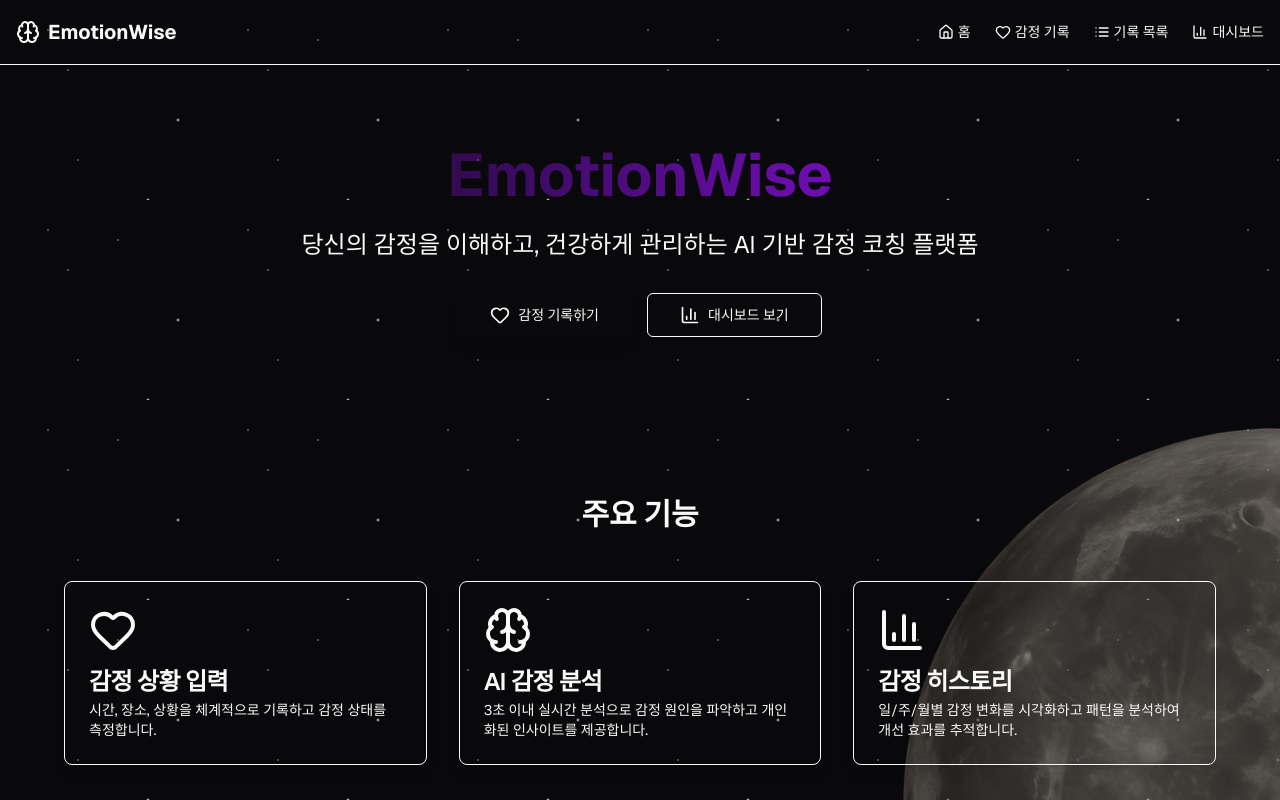
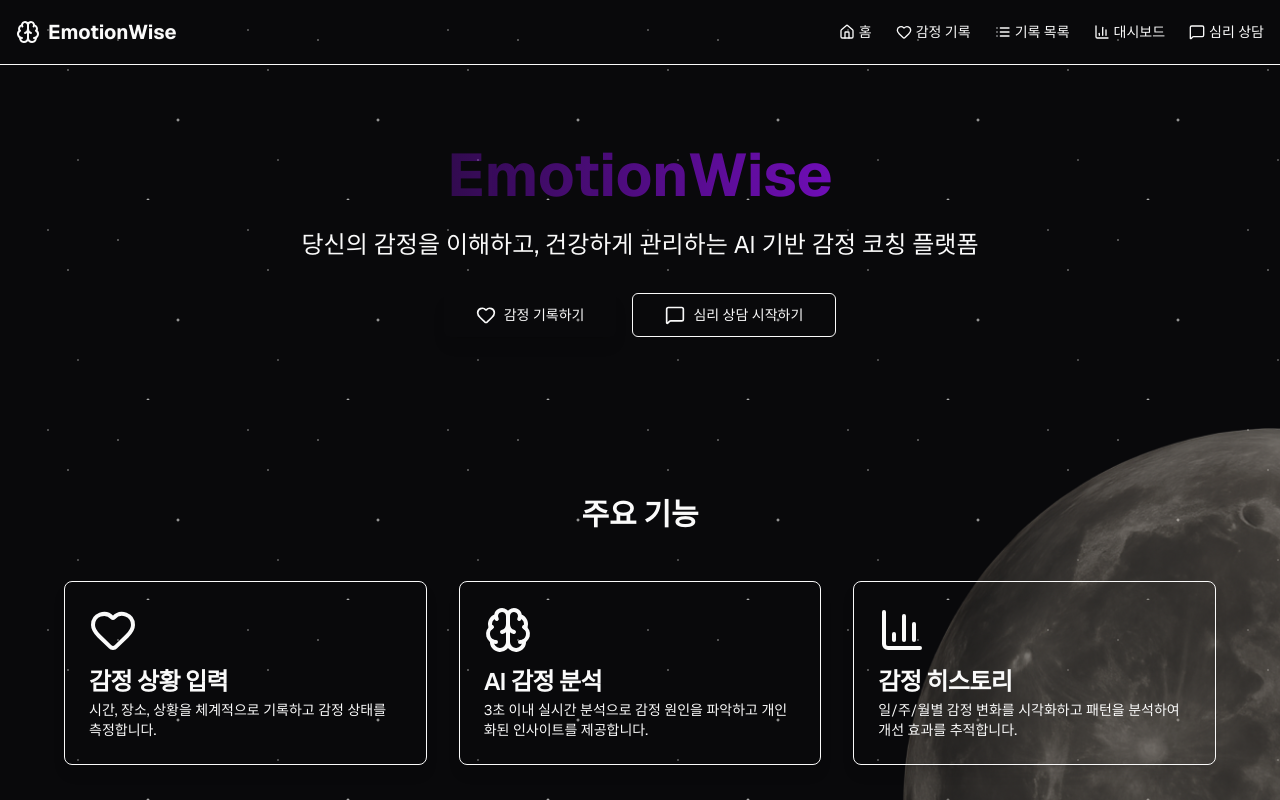
Before and after one commit to SSY1203/emotion-wise, a Next.js app: page / in a window 1280 px wide. Shown: the top 800 px of the page. Built offline with nearby package versions, Linux system fonts and the light colour scheme.

Commit message:
푸터 추가 및 반응형, 감정 기록 시 Dropdown Box 배경 추가

```diff
--- a/src/app/emotions/page.tsx
+++ b/src/app/emotions/page.tsx
@@ -181,7 +181,7 @@ export default function EmotionsPage() {
                       {person}
                       <button
                         onClick={() => handlePeopleRemove(person)}
-                        className="hover:text-destructive"
+                        className=""
                       >
                         ✕
                       </button>
@@ -202,7 +202,7 @@ export default function EmotionsPage() {
                 <SelectTrigger>
                   <SelectValue placeholder="상황 유형을 선택하세요" />
                 </SelectTrigger>
-                <SelectContent>
+                <SelectContent className="bg-black/75">
                   {situationTypes.map((type) => (
                     <SelectItem key={type} value={type}>
                       {type}
--- a/src/app/globals.css
+++ b/src/app/globals.css
@@ -71,12 +71,17 @@
   animation: fadeIn 0.5s ease-in-out forwards;
 }
 
+html,
+body {
+  height: 100%;
+}
+
 body {
   background-color: hsl(var(--background));
   color: hsl(var(--foreground));
   font-family: var(--font-geist-sans), Arial, Helvetica, sans-serif;
-  min-height: 100vh;
-  overflow: hidden; /* Hide scrollbars from star animations */
+  overflow-x: hidden; /* Remove horizontal scroll */
+  overflow-y: auto; /* Enable vertical scroll when content overflows */
 }
 
 .stars {
--- a/src/app/layout.tsx
+++ b/src/app/layout.tsx
@@ -2,6 +2,7 @@ import type { Metadata } from "next";
 import { Geist, Geist_Mono } from "next/font/google";
 import "./globals.css";
 import { Navigation } from "@/components/navigation";
+import { Footer } from "@/components/footer";
 import Image from "next/image";
 
 const geistSans = Geist({
@@ -28,7 +29,7 @@ export default function RootLayout({
   return (
     <html lang="ko" suppressHydrationWarning>
       <body
-        className={`${geistSans.variable} ${geistMono.variable} antialiased`}
+        className={`${geistSans.variable} ${geistMono.variable} antialiased flex flex-col min-h-screen`}
       >
         <div className="stars stars-animation"></div>
         <Image
@@ -39,7 +40,8 @@ export default function RootLayout({
           className="fixed bottom-[-500px] right-[-500px] w-[1000px] h-[1000px] opacity-50 z-[-1] pointer-events-none"
         />
         <Navigation />
-        <main className="fade-in relative z-10">{children}</main>
+        <main className="fade-in relative z-10 flex-grow">{children}</main>
+        <Footer />
       </body>
     </html>
   );
--- a/src/app/page.tsx
+++ b/src/app/page.tsx
@@ -12,6 +12,7 @@ import {
   Heart,
   Target,
   Users,
+  MessageSquare
 } from "lucide-react";
 import Link from "next/link";
 
@@ -34,10 +35,10 @@ export default function Home() {
                 감정 기록하기
               </Button>
             </Link>
-            <Link href="/dashboard">
+            <Link href="/chat">
               <Button size="lg" variant="outline" className="w-full sm:w-auto">
-                <BarChart3 className="mr-2 h-5 w-5" />
-                대시보드 보기
+                <MessageSquare className="mr-2 h-5 w-5" />
+                심리 상담 시작하기
               </Button>
             </Link>
           </div>
@@ -128,7 +129,7 @@ export default function Home() {
                 복잡한 감정을 명확히 파악하고, AI가 제안하는 맞춤형 관리
                 방법으로 더 건강한 감정 생활을 시작하세요.
               </p>
-              <Link href="/emotions">
+              <Link href="/chat">
                 <Button>무료로 시작하기</Button>
               </Link>
             </div>
--- a/src/components/emotion-history-card.tsx
+++ b/src/components/emotion-history-card.tsx
@@ -39,7 +39,7 @@ export function EmotionHistoryCard({ record, onDelete }: EmotionHistoryCardProps
   }
 
   return (
-    <Card className="hover:shadow-md transition-shadow">
+    <Card className="">
       <CardHeader className="pb-3">
         <div className="flex items-start justify-between">
           <div className="space-y-1">
@@ -62,7 +62,7 @@ export function EmotionHistoryCard({ record, onDelete }: EmotionHistoryCardProps
               variant="ghost"
               size="sm"
               onClick={() => onDelete(record.id)}
-              className="text-muted-foreground hover:text-destructive"
+              className="text-muted-foreground"
             >
               <Trash2 className="h-4 w-4" />
             </Button>
--- a/src/components/emotion-selector.tsx
+++ b/src/components/emotion-selector.tsx
@@ -66,10 +66,10 @@ export function EmotionSelector({
               <button
                 key={emotion}
                 onClick={() => handleEmotionSelect(emotion)}
-                className={`p-4 rounded-lg border-2 transition-all hover:scale-105 ${
+                className={`p-4 rounded-lg border-2 transition-all ${
                   isSelected
                     ? "border-primary bg-primary/10"
-                    : "border-border hover:border-primary/50"
+                    : "border-border"
                 }`}
                 style={{
                   backgroundColor: isSelected
@@ -106,7 +106,7 @@ export function EmotionSelector({
                     variant="ghost"
                     size="sm"
                     onClick={() => handleEmotionRemove(emotionState.type)}
-                    className="text-muted-foreground hover:text-destructive"
+                    className="text-muted-foreground"
                   >
                     ✕
                   </Button>
--- /dev/null
+++ b/src/components/footer.tsx
@@ -0,0 +1,9 @@
+"use client"
+
+export function Footer() {
+  return (
+    <footer className="w-full py-6 text-center text-muted-foreground text-sm relative z-10">
+      <p>&copy; {new Date().getFullYear()} EmotionWise. All rights reserved.</p>
+    </footer>
+  );
+}
--- a/src/components/navigation.tsx
+++ b/src/components/navigation.tsx
@@ -2,7 +2,7 @@
 
 import Link from "next/link"
 import { usePathname } from "next/navigation"
-import { Brain, BarChart3, Heart, Home, List } from "lucide-react"
+import { Brain, BarChart3, Heart, Home, List, MessageSquare } from "lucide-react"
 import { cn } from "@/lib/utils"
 
 const navigation = [
@@ -10,6 +10,7 @@ const navigation = [
   { name: '감정 기록', href: '/emotions', icon: Heart },
   { name: '기록 목록', href: '/history', icon: List },
   { name: '대시보드', href: '/dashboard', icon: BarChart3 },
+  { name: '심리 상담', href: '/chat', icon: MessageSquare },
 ]
 
 export function Navigation() {
@@ -32,7 +33,7 @@ export function Navigation() {
                   key={item.name}
                   href={item.href}
                   className={cn(
-                    "flex items-center space-x-1 text-sm font-medium transition-colors hover:text-primary",
+                    "flex items-center space-x-1 text-sm font-medium",
                     pathname === item.href
                       ? "text-primary"
                       : "text-muted-foreground"
--- a/src/components/ui/card.tsx
+++ b/src/components/ui/card.tsx
@@ -9,7 +9,7 @@ const Card = React.forwardRef<
   <div
     ref={ref}
     className={cn(
-      "rounded-lg border border-primary/20 bg-card/50 backdrop-blur-sm text-card-foreground shadow-lg shadow-primary/10 transition-all duration-300 ease-in-out hover:shadow-primary/20 hover:border-primary/50 hover:-translate-y-1",
+      "rounded-lg border border-primary/20 bg-card/50 backdrop-blur-sm text-card-foreground shadow-lg shadow-primary/10 transition-all duration-300 ease-in-out",
       className
     )}
     {...props}
--- a/src/components/ui/select.tsx
+++ b/src/components/ui/select.tsx
@@ -73,7 +73,7 @@ const SelectContent = React.forwardRef<
     <SelectPrimitive.Content
       ref={ref}
       className={cn(
-        "relative z-50 max-h-96 min-w-[8rem] overflow-hidden rounded-md border bg-popover text-popover-foreground shadow-md data-[state=open]:animate-in data-[state=closed]:animate-out data-[state=closed]:fade-out-0 data-[state=open]:fade-in-0 data-[state=closed]:zoom-out-95 data-[state=open]:zoom-in-95 data-[side=bottom]:slide-in-from-top-2 data-[side=left]:slide-in-from-right-2 data-[side=right]:slide-in-from-left-2 data-[side=top]:slide-in-from-bottom-2",
+        "relative z-50 max-h-96 min-w-[8rem] overflow-hidden rounded-md border bg-secondary text-popover-foreground shadow-md data-[state=open]:animate-in data-[state=closed]:animate-out data-[state=closed]:fade-out-0 data-[state=open]:fade-in-0 data-[state=closed]:zoom-out-95 data-[state=open]:zoom-in-95 data-[side=bottom]:slide-in-from-top-2 data-[side=left]:slide-in-from-right-2 data-[side=right]:slide-in-from-left-2 data-[side=top]:slide-in-from-bottom-2",
         position === "popper" &&
           "data-[side=bottom]:translate-y-1 data-[side=left]:-translate-x-1 data-[side=right]:translate-x-1 data-[side=top]:-translate-y-1",
         className
```
Also changed, not shown: src/components/ui/badge.tsx (+4 -4 lines), 1 other file (tests, documents, lock files or other folders).
